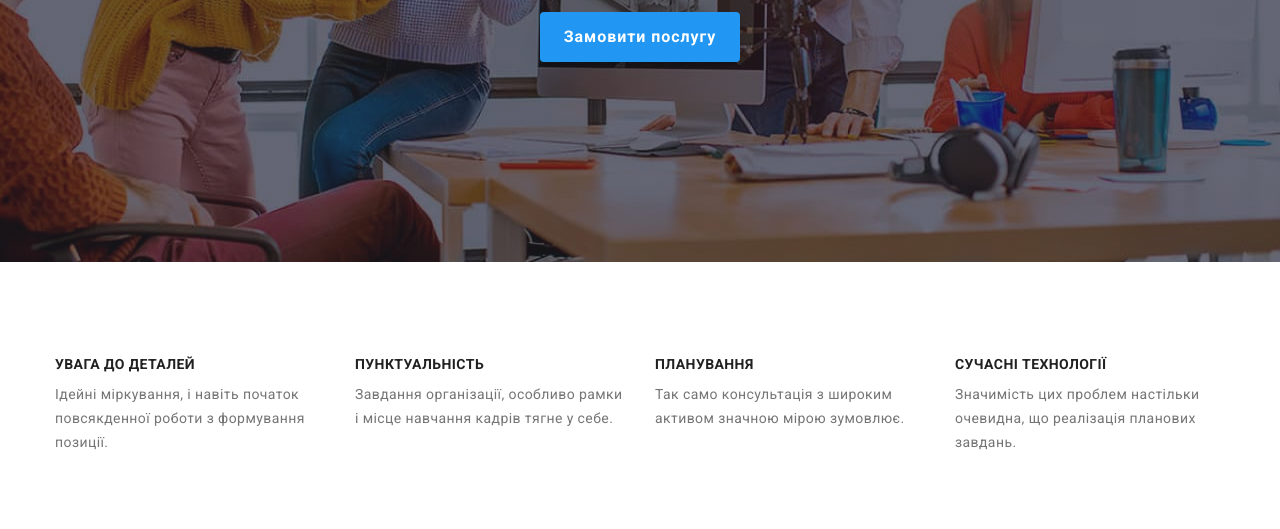
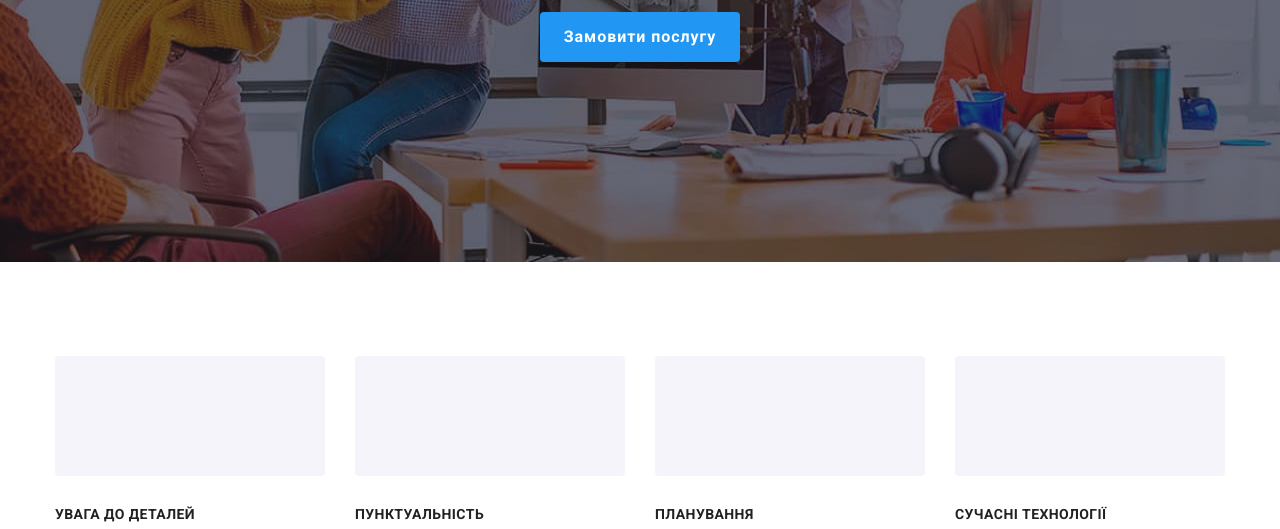
Before and after one commit to OleksandrBusinessman/goit-markup-hw-04, a plain HTML site: page index.html in a window 1280 px wide. Shown: the part 419-948 px from the top of the page. Drawn offline with nearby package versions, Linux system fonts and the light colour scheme.

Commit message:
Update styles.css

```diff
--- a/css/styles.css
+++ b/css/styles.css
@@ -241,6 +241,17 @@ img {
   margin-left: var(--card-set-gap);
   flex-basis: calc(100% / 4 - var(--card-set-gap));
 }
+.strengths .item::before {
+  display: block;
+  content: '';
+  height: 120px;
+  background-size: contain;
+  background-repeat: no-repeat;
+  background-position: center;
+  margin-bottom: 30px;
+  background-color: var(--section-light-color);
+  border-radius: 4px;
+}
 
 /* Секція чим ми займаємося */
 .foto {
```
